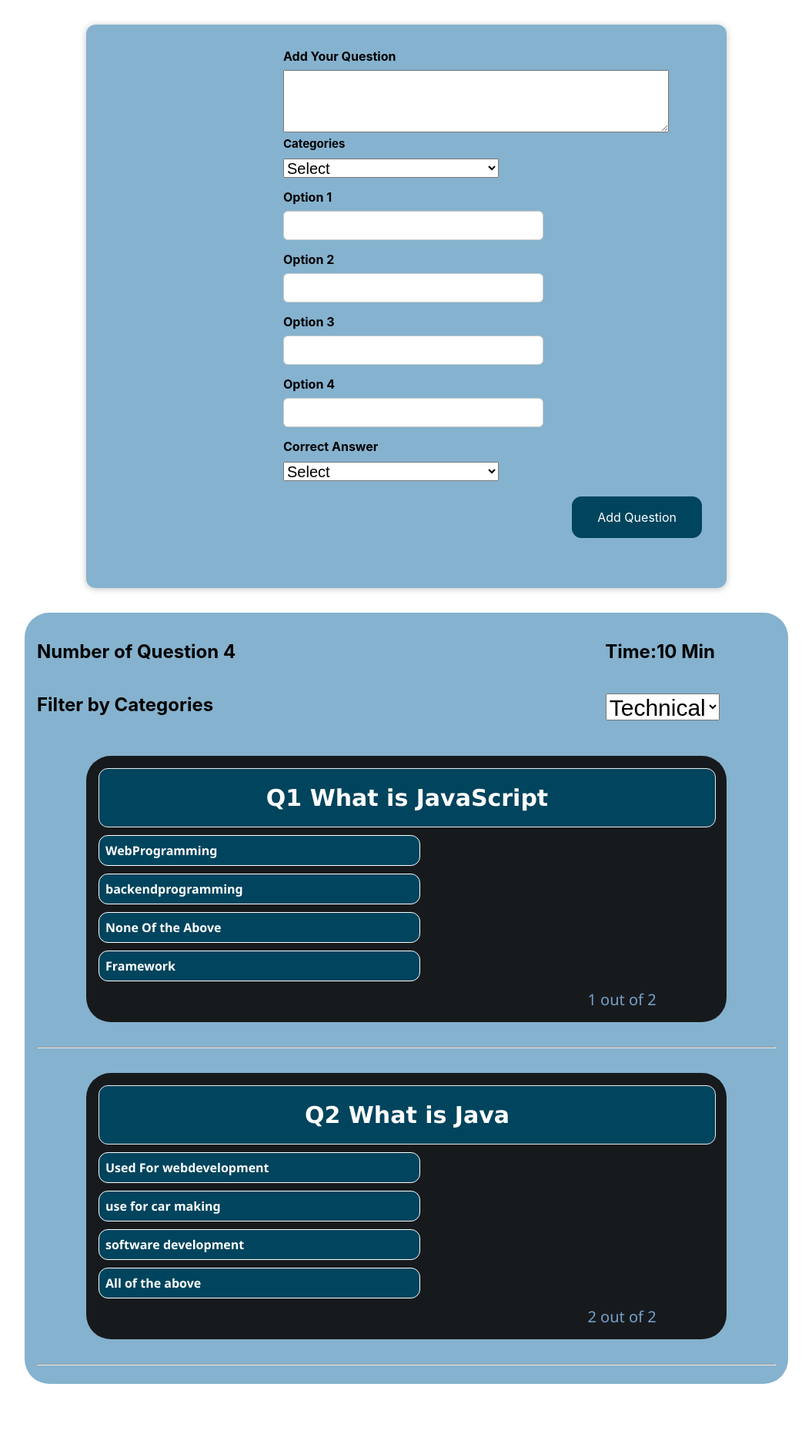
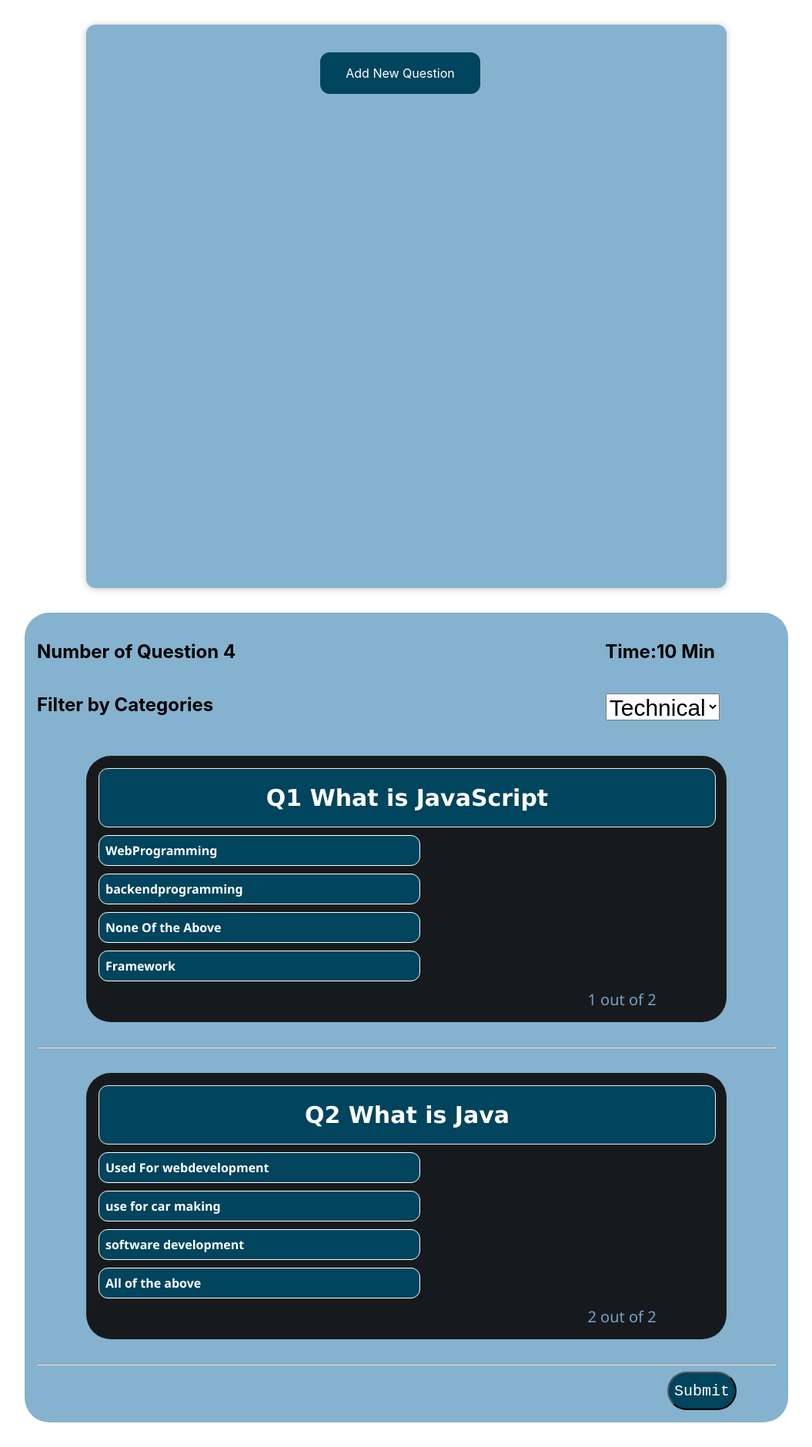
Before and after one commit to shetevaibhav/Quizeapp-Reactjs, a React (Create React App) app: page / in a window 1280 px wide. Shown: the whole page at 77% size, without its empty margins (112-1167 px from the left). Before the commit the page ends 1830 px from the top, so only its background shows below. Built offline with nearby package versions, Linux system fonts and the light colour scheme.

Commit message:
last commit

```diff
--- a/src/component/NewQuestion/NewQuestion.js
+++ b/src/component/NewQuestion/NewQuestion.js
@@ -1,9 +1,10 @@
-import React from 'react'
+import React, { useState } from 'react'
 import QuestionForm from "./QuestionForm";
 import './NewQuestion.css';
 
 function NewQuestion(props) {
 
+  const[isEditing,setisEditing]=useState(false);
   const savequestionhandler=(enteredquestiondata)=>
   {
       const questiondata ={
@@ -12,10 +13,37 @@ function NewQuestion(props) {
       };
       props.addquestion(questiondata);
   };
+  const startEditing=()=>
+  {
+    setisEditing(true);
+  }
 
+  const stopEditing=()=>
+  {
+    setisEditing(false);
+  }
+  // if (isEditing===false)
+  //       {
+  //         return <button onClick={startEditing}>Add New Question</button>;
+  //       }
+  //       else{
+  //         return <QuestionForm onquestionsave={savequestionhandler} onCancel={stopEditing}/>;
+  //       }
   return (
-    <div className="new-expense">
-      <QuestionForm onquestionsave={savequestionhandler}/>
+     <div className="new-expense">
+
+     {/* {!isEditing &&(
+          <button onClick={startEditing}>Add New Question</button>
+        )
+      }
+      {isEditing &&(
+        <QuestionForm onquestionsave={savequestionhandler} onCancel={stopEditing}/>
+      )
+      } */}
+     {
+       !isEditing?<button onClick={startEditing}>Add New Question</button>:<QuestionForm onquestionsave={savequestionhandler} onCancel={stopEditing}/>
+     }
+
   </div>
   )
 }
--- a/src/component/NewQuestion/QuestionForm.js
+++ b/src/component/NewQuestion/QuestionForm.js
@@ -145,6 +145,7 @@ function QuestionForm(props) {
         </div>
         <div className="new-expense__actions">
           <button type="submit">Add Question</button>
+          <button onClick={props.onCancel}>Cancel</button>
         </div>
       </div>
     </form>
--- a/src/component/Quiz/Question.css
+++ b/src/component/Quiz/Question.css
@@ -32,6 +32,7 @@
    height: 50px;
    border-radius: 50px;
    font-size: 20px;
+   font-family: 'Courier New', Courier, monospace;
 }
 
 .hr
--- a/src/component/Quiz/Question.js
+++ b/src/component/Quiz/Question.js
@@ -40,6 +40,9 @@ function Question(props) {
      <Questionfilter question={questions} selected={filtercategory} onChangefilter={filterchangehandler}/>
 
      {questioncontent}
+
+    <button  className="sub-btn" type="submit">Submit</button>
+
     </div>
   );
     }
```
